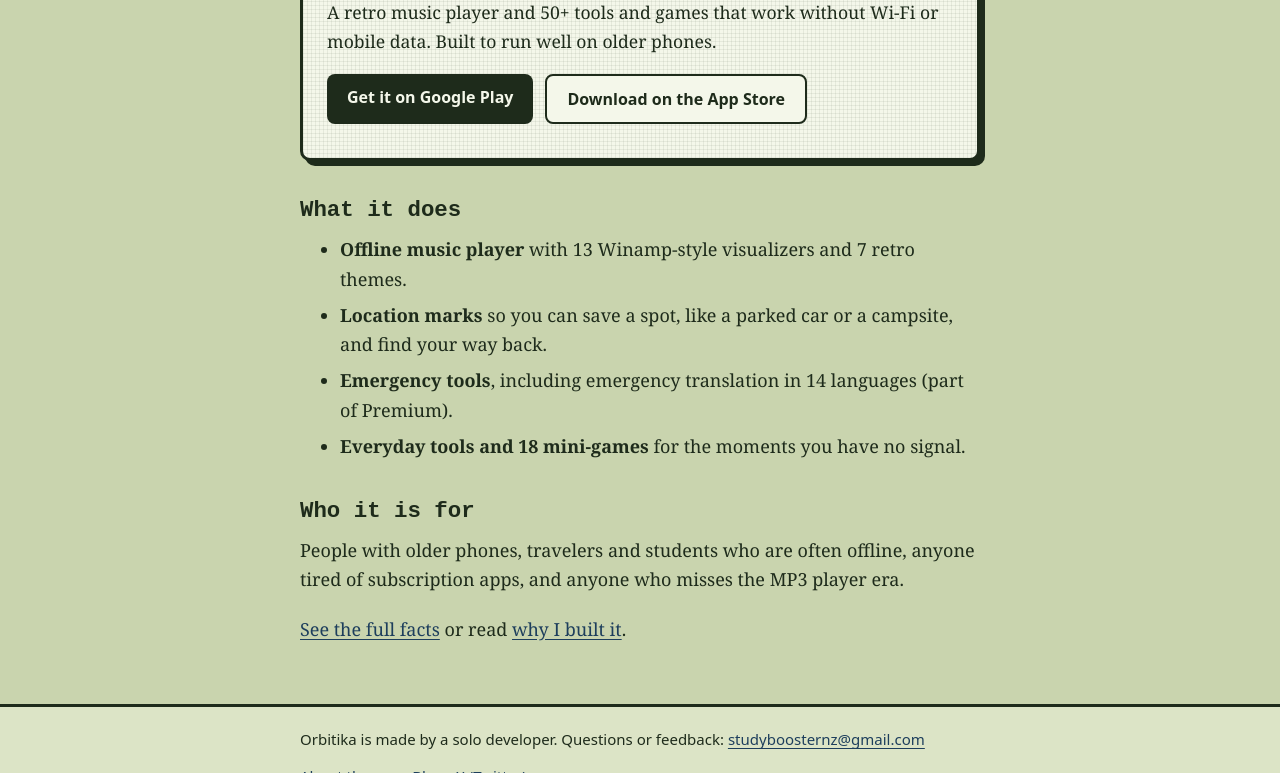
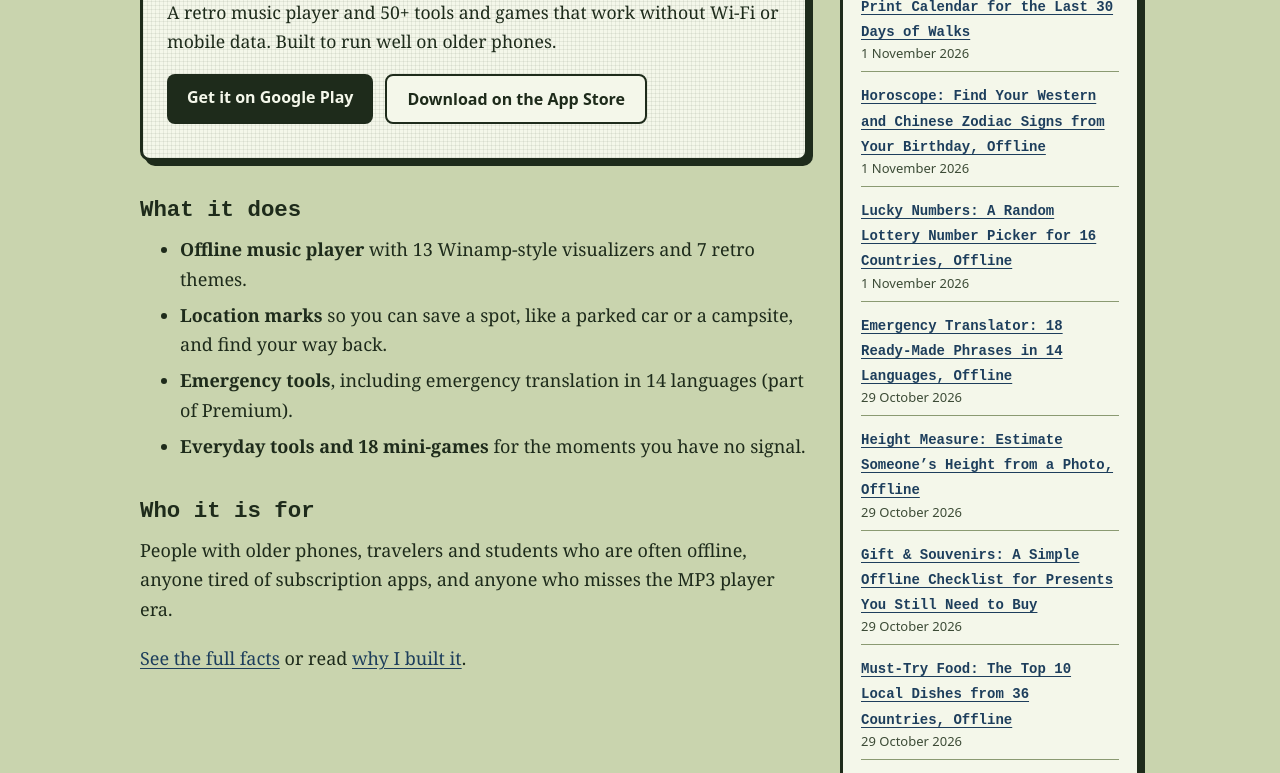
Before and after one commit to lzd7177-jpg/orbitika-site, a plain HTML site: page public/index.html in a window 1280 px wide. Shown: the part 184-957 px from the top of the page. Drawn offline with Linux system fonts and the light colour scheme.

Commit message:
Add files via upload

```diff
--- a/public/index.html
+++ b/public/index.html
@@ -14,12 +14,14 @@
 <meta name="twitter:card" content="summary">
 <link rel="stylesheet" href="/style.css">
 </head>
-<body>
+<body class="home">
 <header class="site"><div class="wrap">
 <a class="brand" href="/">Orbitika</a>
 <nav><a href="/orbitika/">About the app</a><a href="/blog/">Blog</a></nav>
 </div></header>
 <main class="wrap">
+<div class="home-grid">
+<div class="home-main">
 
 <section class="lcd">
 <h1>Orbitika<span class="cursor" aria-hidden="true"></span></h1>
@@ -40,10 +42,50 @@
 <p>People with older phones, travelers and students who are often offline, anyone tired of subscription apps, and anyone who misses the MP3 player era.</p>
 <p><a href="/orbitika/">See the full facts</a> or read <a href="/blog/why-i-built-orbitika/">why I built it</a>.</p>
 
+</div>
+<aside class="home-side" aria-label="Latest blog posts">
+<h2>Latest posts</h2>
+<ul class="latest" id="latest">
+<li><a href="/blog/daily-walks-tracker-paw-calendar-offline/">Daily Walks Tracker: A Paw-Print Calendar for the Last 30 Days of Walks</a><small>1 November 2026</small></li>
+<li><a href="/blog/horoscope-western-and-chinese-zodiac-offline/">Horoscope: Find Your Western and Chinese Zodiac Signs from Your Birthday, Offline</a><small>1 November 2026</small></li>
+<li><a href="/blog/lucky-numbers-lottery-picker-offline/">Lucky Numbers: A Random Lottery Number Picker for 16 Countries, Offline</a><small>1 November 2026</small></li>
+<li><a href="/blog/emergency-translator-14-languages-offline/">Emergency Translator: 18 Ready-Made Phrases in 14 Languages, Offline</a><small>29 October 2026</small></li>
+<li><a href="/blog/height-measure-photo-tool-offline/">Height Measure: Estimate Someone’s Height from a Photo, Offline</a><small>29 October 2026</small></li>
+<li><a href="/blog/gift-and-souvenir-checklist-offline/">Gift &amp; Souvenirs: A Simple Offline Checklist for Presents You Still Need to Buy</a><small>29 October 2026</small></li>
+<li><a href="/blog/must-try-local-food-by-country/">Must-Try Food: The Top 10 Local Dishes from 36 Countries, Offline</a><small>29 October 2026</small></li>
+<li><a href="/blog/first-aid-guide-offline-5-languages/">First Aid Guide: Seven Emergencies, Five Languages, No Internet Needed</a><small>29 October 2026</small></li>
+<li><a href="/blog/emergency-sound-alarm-offline/">Emergency Sound: A Siren, a Tsunami Alarm and an Emergency Alarm in Your Pocket</a><small>29 October 2026</small></li>
+<li><a href="/blog/emergency-numbers-offline/">Emergency Numbers: Police, Ambulance and Fire for 50 Countries, Offline</a><small>29 October 2026</small></li>
+</ul>
+<p class="all"><a href="/blog/">All posts &rarr;</a></p>
+</aside>
+</div>
 </main>
 <footer class="site"><div class="wrap">
 <p>Orbitika is made by a solo developer. Questions or feedback: <a href="mailto:studyboosternz@gmail.com">studyboosternz@gmail.com</a></p>
 <p><a href="/orbitika/">About the app</a> &middot; <a href="/blog/">Blog</a> &middot; <a href="https://x.com/orbitika">X (Twitter)</a></p>
 </div></footer>
+<script>
+(function(){
+  try{
+    fetch('/blog/').then(function(r){return r.text();}).then(function(txt){
+      var doc=new DOMParser().parseFromString(txt,'text/html');
+      var rows=doc.querySelectorAll('.post-list li');
+      var ul=document.getElementById('latest');
+      if(!rows.length||!ul)return;
+      var frag=document.createDocumentFragment();
+      for(var i=0;i<rows.length&&i<10;i++){
+        var a=rows[i].querySelector('a'),s=rows[i].querySelector('small');
+        if(!a)continue;
+        var li=document.createElement('li'),link=document.createElement('a');
+        link.href=a.getAttribute('href');link.textContent=a.textContent;li.appendChild(link);
+        if(s){var sm=document.createElement('small');sm.textContent=s.textContent;li.appendChild(sm);}
+        frag.appendChild(li);
+      }
+      if(frag.childNodes.length){ul.innerHTML='';ul.appendChild(frag);}
+    }).catch(function(){});
+  }catch(e){}
+})();
+</script>
 </body>
 </html>
--- a/public/style.css
+++ b/public/style.css
@@ -57,3 +57,19 @@ footer.site .wrap{padding-top:22px;padding-bottom:30px}
 table.ref{width:100%;border-collapse:collapse;background:var(--paper);border:2px solid var(--ink);font:15px var(--sans)}
 table.ref th,table.ref td{padding:8px 10px;border-bottom:1px solid var(--dot);text-align:left}
 table.ref th{background:var(--panel);font-family:var(--mono)}
+
+/* Homepage: main column + latest posts on the right */
+body.home .wrap{max-width:1040px}
+.home-grid{display:grid;grid-template-columns:minmax(0,1fr) 300px;gap:32px;align-items:start}
+.home-side{position:sticky;top:16px;margin-top:28px;background:var(--paper);border:3px solid var(--ink);border-radius:10px;padding:6px 18px 14px;box-shadow:5px 5px 0 var(--ink)}
+.home-side h2{margin:.7em 0 .5em;font-size:1.15rem}
+ul.latest{list-style:none;padding:0;margin:0 0 .6em}
+ul.latest li{margin:0;padding:9px 0;border-bottom:1px solid var(--dot);line-height:1.4}
+ul.latest li:last-child{border-bottom:0}
+ul.latest a{font:700 14px/1.35 var(--mono)}
+ul.latest small{display:block;font:13px var(--sans);color:#3c4b36;margin-top:2px}
+.home-side .all{margin:0;font:700 14px var(--mono)}
+@media (max-width:860px){
+  .home-grid{grid-template-columns:1fr;gap:0}
+  .home-side{position:static;margin-top:8px}
+}
```
